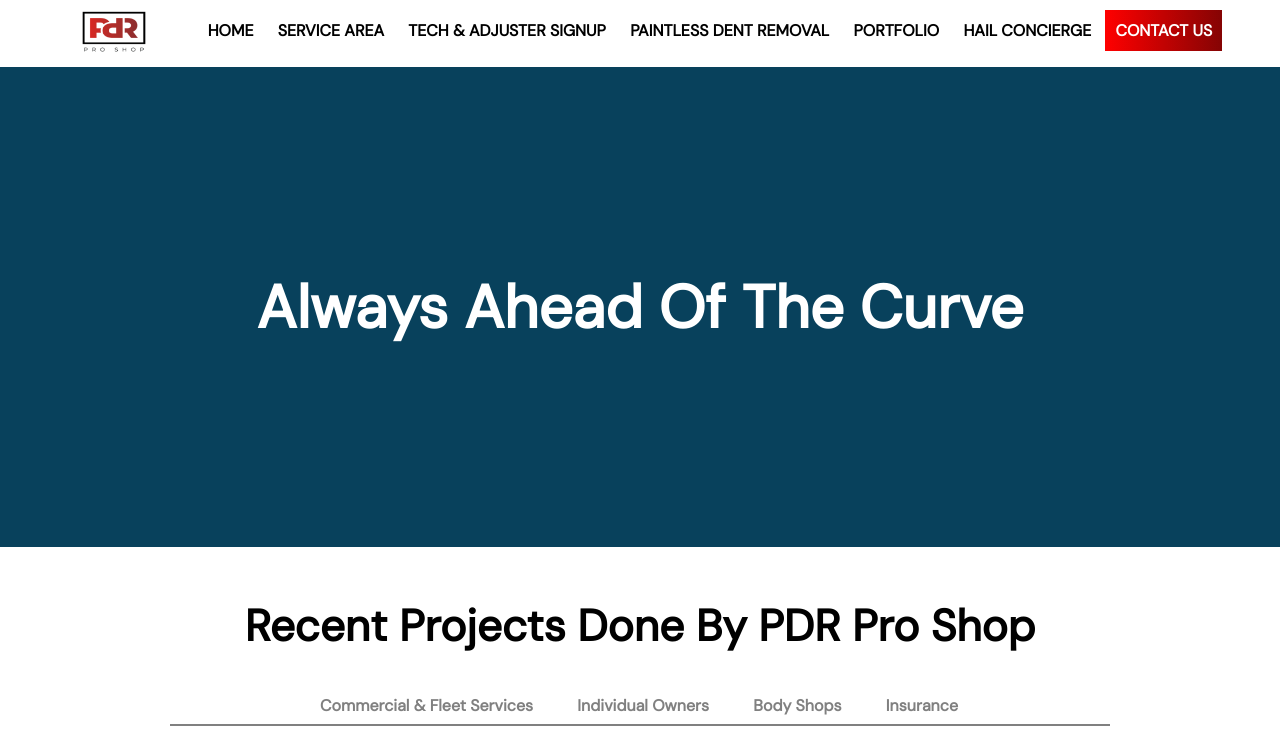
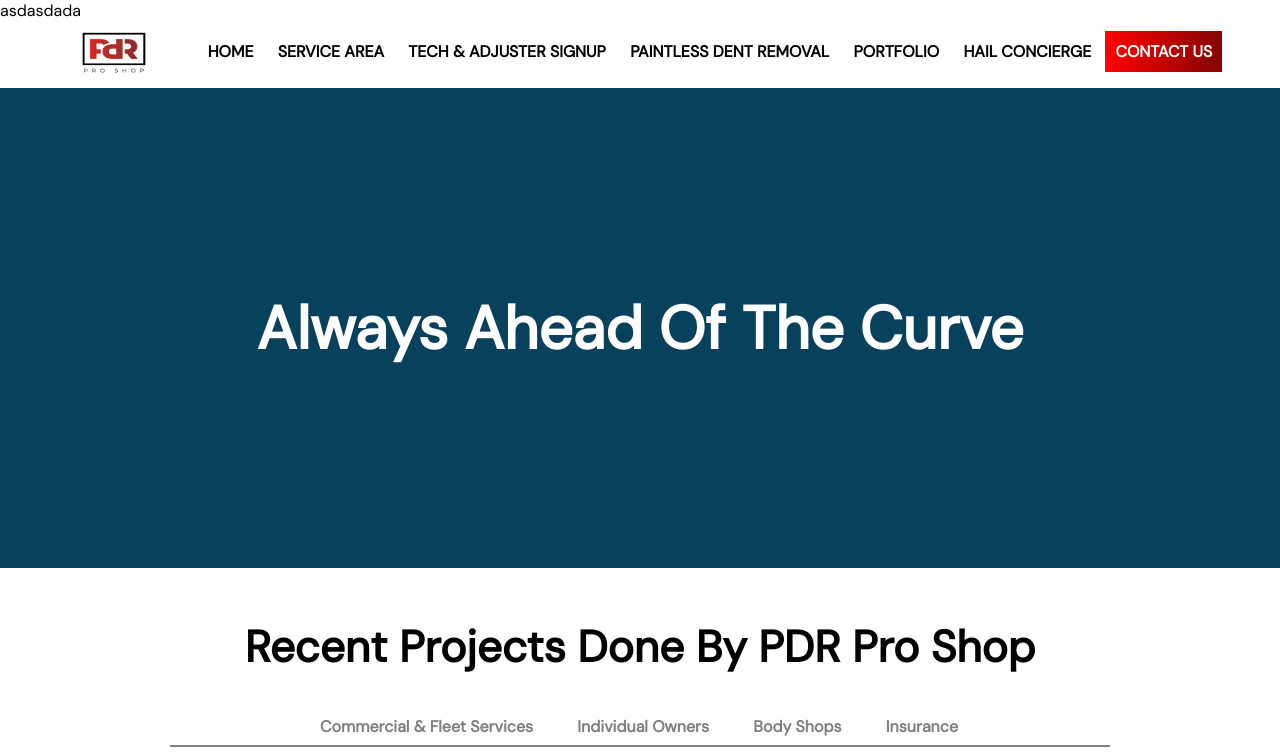
Before and after one commit to waleed-zafar/PDR-Pro-Shop, a plain HTML site: page portfolio.html in a window 1280 px wide. Shown: the top 753 px of the page. Drawn offline with nearby package versions, Linux system fonts and the light colour scheme.

```diff
--- a/portfolio.html
+++ b/portfolio.html
@@ -22,6 +22,7 @@
 </head>
 
 <body>
+    asdasdada
     <header class="container">
         <!-- <div class="index-flex> -->
         <div class="index-flex">
```
